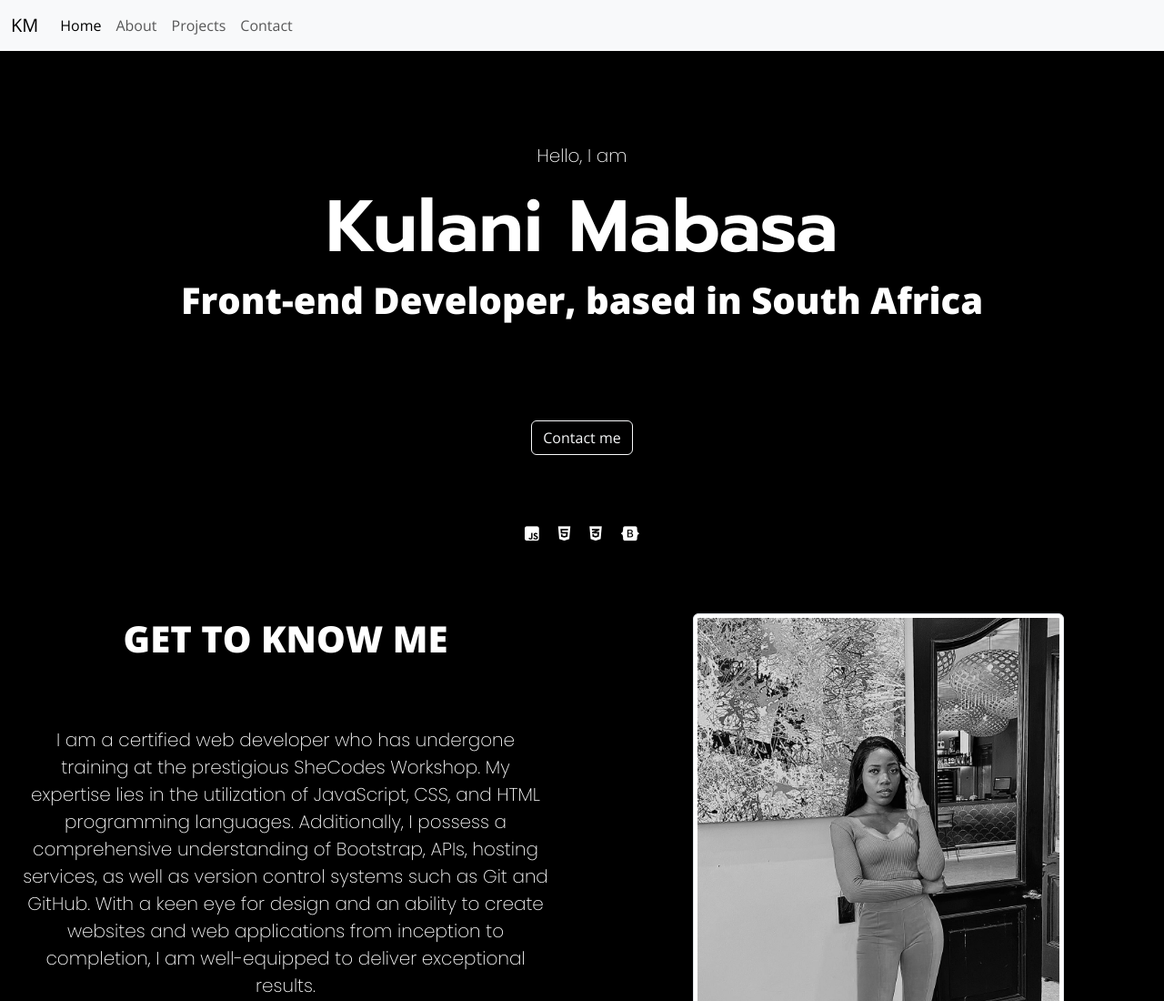
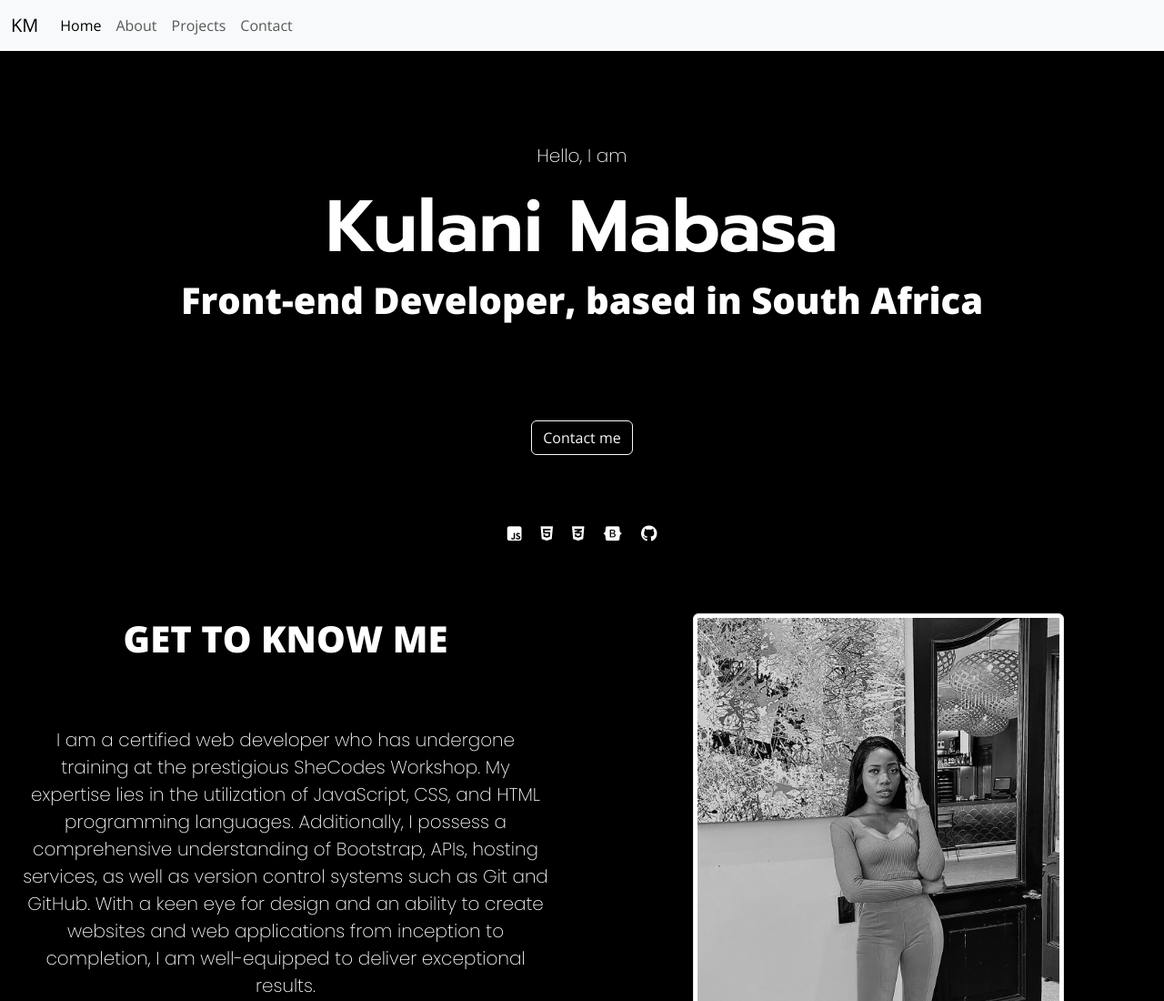
Before and after one commit to KullieMabasa/my-portfolio, a plain HTML site: page index.html in a window 1280 px wide. Shown: the top 1100 px of the page at 91% size. Drawn offline with nearby package versions, Linux system fonts and the light colour scheme.

Commit message:
Added skill icon

```diff
--- a/index.html
+++ b/index.html
@@ -87,6 +87,7 @@
               <i class="fa-brands fa-html5 m-2"></i>
               <i class="fa-brands fa-css3-alt m-2"></i>
               <i class="fa-brands fa-bootstrap m-2"></i>
+              <i class="fa-brands fa-github m-2"></i>
             </p>
           </div>
         </div>
```
